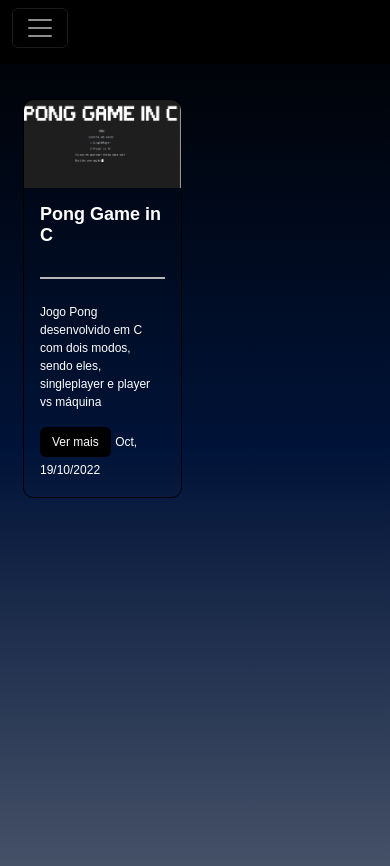
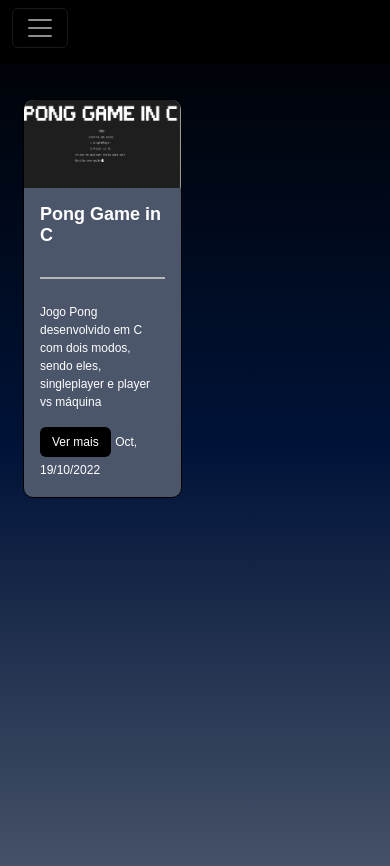
Before and after one commit to lucasfturos/homepage, a Jekyll site: the page built from portfolio.md, in a window 390 px wide. Shown: the top 866 px of the page. Built offline with Jekyll 4.4.1, drawn with Linux system fonts in a browser that asks for light colours.

Commit message:
css do post

```diff
--- a/assets/css/style.css
+++ b/assets/css/style.css
@@ -331,8 +331,9 @@ footer {
     border-radius: 10px;
     padding: 0;
     margin: 5px;
-    background-color: transparent;
+    background-color: #4b566b;
     border-color: #000000;
+    border-style: solid;
   }
 }
 
```
